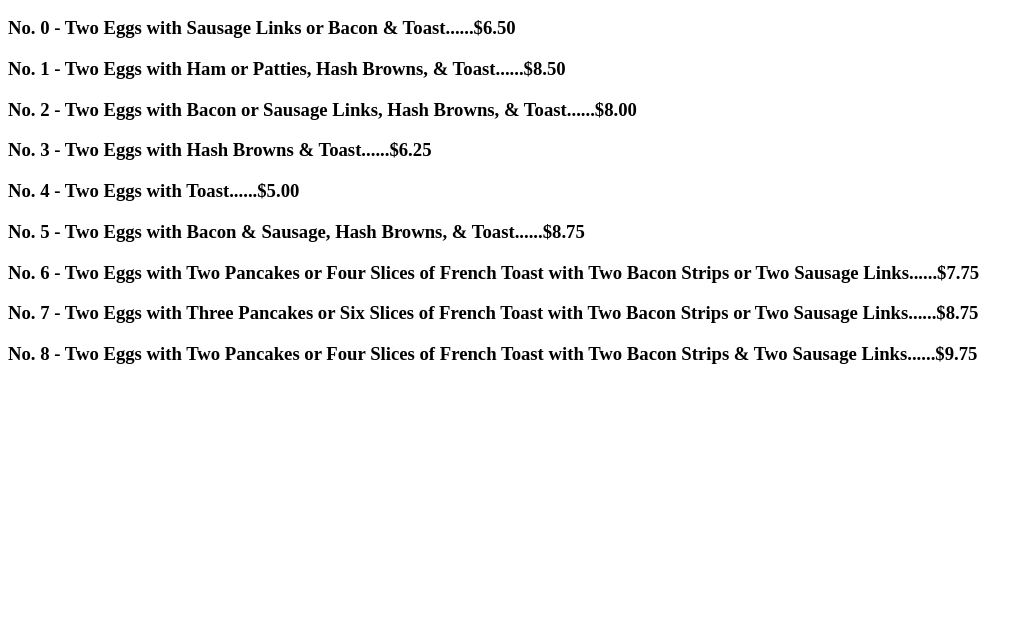
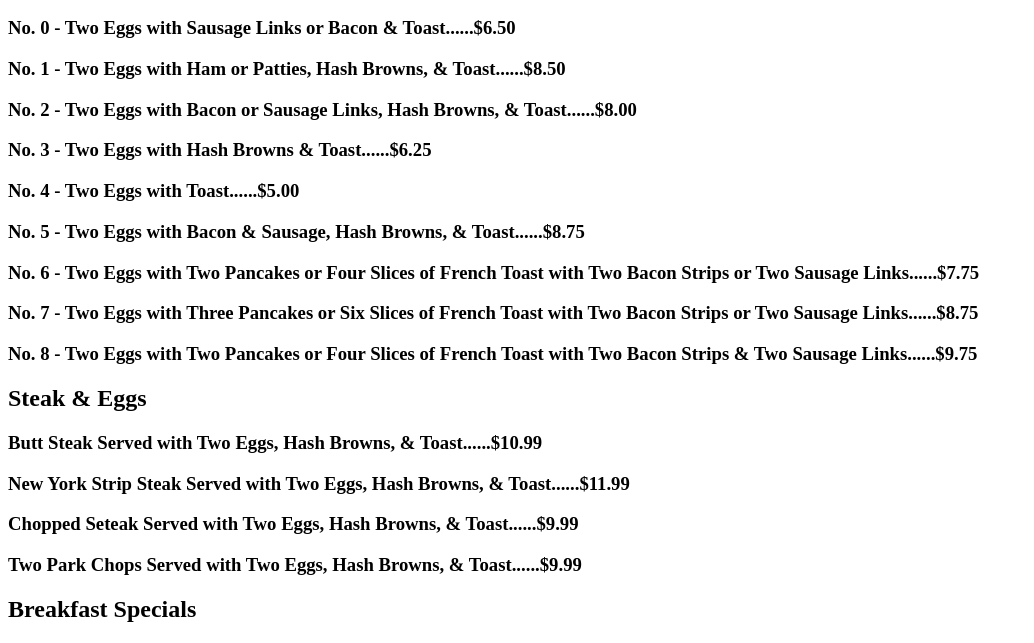
Before and after one commit to JasonKulak/Harveys, a plain HTML site: page index.html in a window 1280 px wide. Shown: the part 168-811 px from the top of the page, without its empty margins (0-1034 px from the left). Drawn offline with Linux system fonts and the light colour scheme.

Commit message:
Steak and Eggs

```diff
--- a/index.html
+++ b/index.html
@@ -34,6 +34,24 @@
             <p>No. 8 - Two Eggs with Two Pancakes or Four Slices of French Toast with Two Bacon Strips & Two Sausage Links......$9.75</p>
         </h3>
     </div>
+    <div>
+        <h2 class="Steak_Eggs">
+            Steak & Eggs
+        </h2>
+    </div>
+    <div class="Steak_Options">
+        <h3>
+            <p>Butt Steak Served with Two Eggs, Hash Browns, & Toast......$10.99</p>
+            <p>New York Strip Steak Served with Two Eggs, Hash Browns, & Toast......$11.99</p>
+            <p>Chopped Seteak Served with Two Eggs, Hash Browns, & Toast......$9.99</p>
+            <p>Two Park Chops Served with Two Eggs, Hash Browns, & Toast......$9.99</p>
+        </h3>
+    </div>
+    <div>
+        <h2>
+            Breakfast Specials
+        </h2>
+    </div>
 
     <footer></footer>
 </body>
```
